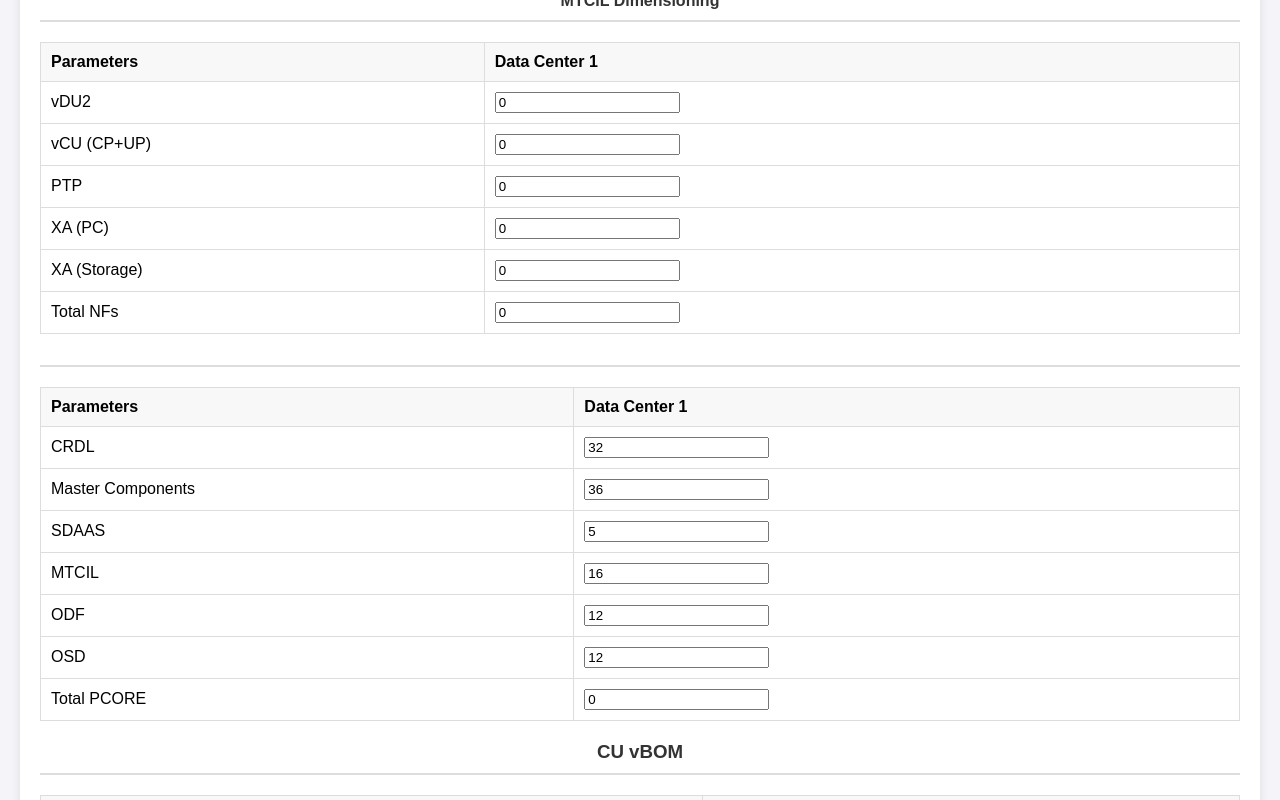
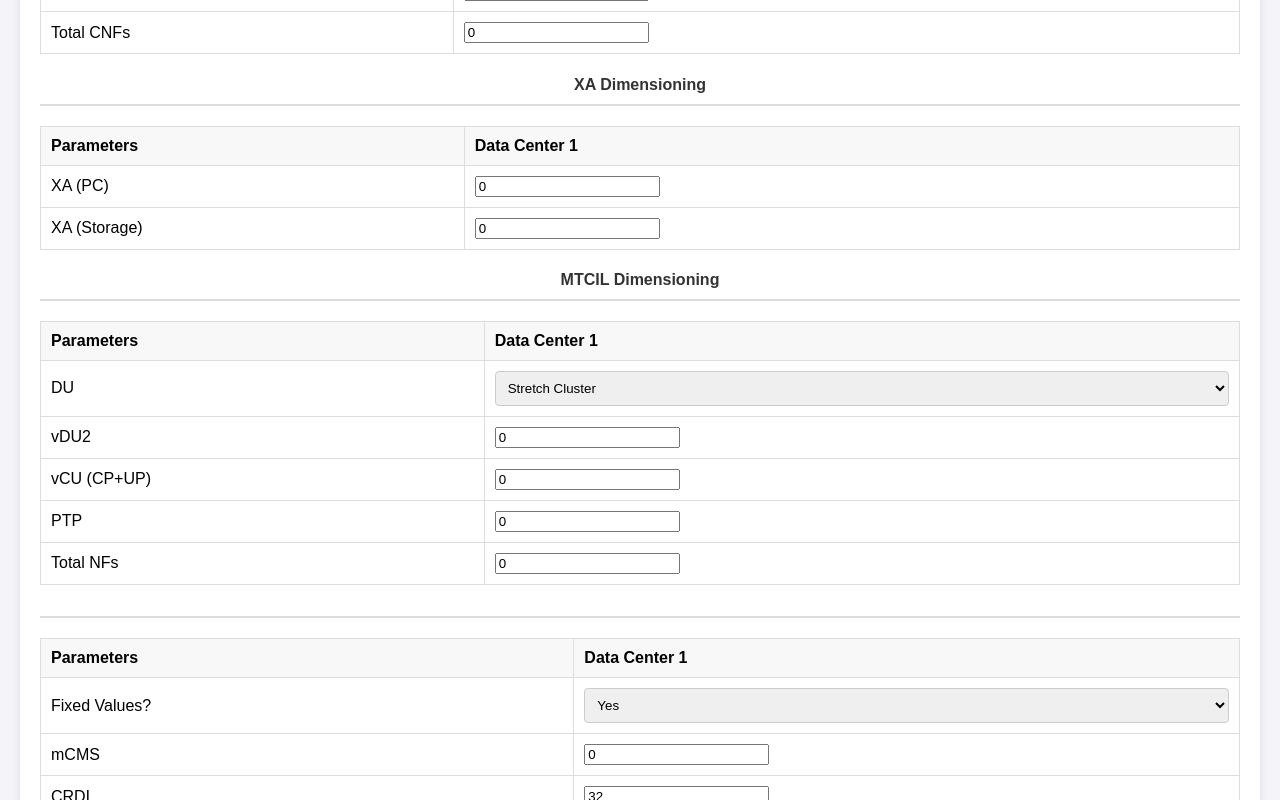
Before and after one commit to ptonpe/BoM-Calculator, a React (Create React App) app: page / in a window 1280 px wide. Shown: the part 960-1760 px from the top of the page. Built offline with nearby package versions, Linux system fonts and the light colour scheme; no server answers.

Commit message:
drop downs added

```diff
--- a/src/App.js
+++ b/src/App.js
@@ -18,6 +18,7 @@ const App = () => {
       nosOfRanMgmtClusterServers: 4,
       nosOfCuClusterServers: 0,
       nosOfRacks: 0,
+      DU: 'SNO',
       vCU: 0,
       vDU: 0,
       RUs: 0,
@@ -62,6 +63,7 @@ const App = () => {
       isCURedundant: 0,
       redundancyPercentage: 0,
       totalCURedundancy: 0,
+      nCMS: 0,
       CRDL: 32,
       MasterComponents: 36,
       Sdaas: 5,
@@ -69,6 +71,8 @@ const App = () => {
       ODF: 12,
       OSD: 12,
       totalNosOfPCORE: 0,
+      DU: 'Stretch Cluster',
+      isFixed: 'Yes'
     },
   ]);
   const [descriptionToItemNumber, setDescriptionToItemNumber] = useState({});
@@ -91,6 +95,7 @@ const App = () => {
           nosOfRanMgmtClusterServers: 4,
           nosOfCuClusterServers: 0,
           nosOfRacks: 1,
+          DU: 'SNO',
           vCU: 0,
           vDU: 0,
           RUs: 0,
@@ -135,6 +140,7 @@ const App = () => {
           isCURedundant: 0,
           redundancyPercentage: 0,
           totalCURedundancy: 0,
+          nCMS: 0,
           CRDL: 0,
           MasterComponents: 0,
           Sdaas: 0,
@@ -142,6 +148,8 @@ const App = () => {
           ODF: 0,
           OSD: 0,
           totalNosOfPCORE: 0,
+          DU: 'Stretch Cluster',
+          isFixed: 'Yes'
         });
       }
       return newValues.slice(0, num);
@@ -156,7 +164,7 @@ const App = () => {
 
     if (['nosOfNodes', 'automationCluster', 'totalNosOfServers', 'XApc', 'XAstor', 'vCU', 'vDU', 'RUs', 'vDU2', 'vCUCPUP', 'PTP', 'nosOfSites', 'absMidhaulPer4G', 'absMidhaulPer5GFDD', 'absMidhaulPerTDD',
       'pooling4G', 'pooling5GFDD', 'pooling5GTDD', 'plannedFDDCard', 'plannedTDDCard', 'isCU', 'isCURedundant', 'redundancyPercentage',
-    'cellsPerSector4G', 'cellsPerSectorFDD', 'cellsPerSectorTDD'].includes(name)) {
+      'cellsPerSector4G', 'cellsPerSectorFDD', 'cellsPerSectorTDD', 'DU'].includes(name)) {
       await fetchCalculatedValues(newValues);
     }
   };
@@ -223,6 +231,7 @@ const App = () => {
     nosOfRanMgmtClusterServers: 'RAN Mgmt Cluster Servers',
     nosOfCuClusterServers: 'CU Cluster Servers',
     nosOfRacks: 'Number of Racks',
+    DU: 'DU',
     vCU: 'vCU',
     vDU: 'vDU',
     RUs: 'RUs',
@@ -272,7 +281,9 @@ const App = () => {
     MTCIL: 'MTCIL',
     ODF: 'ODF',
     OSD: 'OSD',
-    totalNosOfPCORE: 'Total PCORE'
+    nCMS: 'mCMS',
+    totalNosOfPCORE: 'Total PCORE',
+    isFixed: 'Fixed Values?'
   };
 
   return (
@@ -327,7 +338,7 @@ const App = () => {
                   {Object.keys(inputValues[0]).filter(param => !['technology', 'platformType', 'automationCluster', 'nosOfNodes', 'vCU', 'vDU', 'RUs', 'totalCNFs', 'vDU2', 'vCUCPUP', 'PTP', 'totalNFs', 'nosOfSites', 'absMidhaulPer4G', 'absMidhaulPer5GFDD', 'absMidhaulPerTDD', 'pooling4G', 'pooling5GFDD', 'pooling5GTDD', 'absMidhaulThrough4G', 'absMidhaulThrough5GFDD', 'absMidhaulThrough5GTDD', 'perInstance4G', 'perInstance5GFDD',
                     'perInstance5GTDD', 'perInstance4GCard', 'perInstance5GFDDCard', 'perInstance5GTDDCard', 'plannedFDDCard', 'plannedTDDCard', 'total4GServers', 'total5GFDDServers', 'XApc', 'XAstor', 'diskCapacity', 'deltaRequirement', 'additionalServers',
                     'total5GTDDServers', 'isCU', 'masterPCORE', 'mtcilPCORE', 'totalvCUInstances', 'totalClusterPCORE', 'totalCUServers', 'isCURedundant', 'redundancyPercentage', 'totalCURedundancy',
-                  'cellsPerSector4G', 'cellsPerSectorFDD', 'cellsPerSectorTDD', 'CRDL', 'MasterComponents', 'Sdaas', 'MTCIL', 'ODF','OSD', 'nCMS', 'totalNosOfPCORE'].includes(param)).map((param, paramIndex) => (
+                    'cellsPerSector4G', 'cellsPerSectorFDD', 'cellsPerSectorTDD', 'CRDL', 'MasterComponents', 'Sdaas', 'MTCIL', 'ODF', 'OSD', 'nCMS', 'totalNosOfPCORE'].includes(param)).map((param, paramIndex) => (
                       <tr key={paramIndex}>
                         <td>{paramLabels[param]}</td>
                         {inputValues.map((values, index) => (
@@ -341,7 +352,7 @@ const App = () => {
               </table>
               <div>
                 <h3>RAN Management vBOM</h3>
-                <h4>nCMS Dimensioning</h4>
+                <h4>mCMS Dimensioning</h4>
                 <table>
                   <thead>
                     <tr>
@@ -372,6 +383,29 @@ const App = () => {
                     </tr>
                   </tbody>
                 </table>
+                <h4>XA Dimensioning</h4>
+                <table>
+                  <thead>
+                    <tr>
+                      <th>Parameters</th>
+                      {inputValues.map((_, index) => (
+                        <th key={index}>Data Center {index + 1}</th>
+                      ))}
+                    </tr>
+                  </thead>
+                  <tbody>
+                    {['XApc', 'XAstor'].map((param, paramIndex) => (
+                      <tr key={paramIndex}>
+                        <td>{paramLabels[param]}</td>
+                        {inputValues.map((values, index) => (
+                          <td key={index}>
+                            <input name={param} value={values[param]} onChange={(e) => handleChange(index, e)} />
+                          </td>
+                        ))}
+                      </tr>
+                    ))}
+                  </tbody>
+                </table>
               </div>
               <div>
                 <h4>MTCIL Dimensioning</h4>
@@ -385,12 +419,20 @@ const App = () => {
                     </tr>
                   </thead>
                   <tbody>
-                    {['vDU2', 'vCUCPUP', 'PTP', 'XApc', 'XAstor'].map((param, paramIndex) => (
+                    {['DU', 'vDU2', 'vCUCPUP', 'PTP'].map((param, paramIndex) => (
                       <tr key={paramIndex}>
                         <td>{paramLabels[param]}</td>
                         {inputValues.map((values, index) => (
                           <td key={index}>
-                            <input name={param} value={values[param]} onChange={(e) => handleChange(index, e)} />
+                            {param === 'DU' ? (
+                              <select name={param} value={values[param]} onChange={(e) => handleChange(index, e)} >
+                                <option value="SNO">SNO</option>
+                                <option value="Stretch Cluster">Stretch Cluster</option>
+                              </select>
+                            ) : (
+                              <input name={param} value={values[param]} onChange={(e) => handleChange(index, e)}
+                                disabled={values.DU === 'SNO' && (param === 'vDU2' || param === 'PTP')} />
+                            )}
                           </td>
                         ))}
                       </tr>
@@ -418,16 +460,25 @@ const App = () => {
                     </tr>
                   </thead>
                   <tbody>
-                    {['CRDL', 'MasterComponents', 'Sdaas', 'MTCIL', 'ODF', 'OSD', 'totalNosOfPCORE'].map((param, paramIndex) => (
+                    {['isFixed', 'nCMS', 'CRDL', 'MasterComponents', 'Sdaas', 'MTCIL', 'ODF', 'OSD', 'totalNosOfPCORE'].map((param, paramIndex) => (
                       <tr key={paramIndex}>
                         <td>{paramLabels[param]}</td>
                         {inputValues.map((values, index) => (
                           <td key={index}>
-                            <input name={param} value={values[param]} readOnly />
+                            {param === 'isFixed' ? (
+                              <select name={param} value={values[param]} onChange={(e) => handleChange(index, e)}>
+                                <option value="Yes">Yes</option>
+                                <option value="No">No</option>
+                              </select>
+                            ) : (
+                              < input name={param} value={values[param]} onChange={(e) => handleChange(index, e)}
+                              readOnly={values.isFixed === 'Yes' && ['CRDL', 'MasterComponents', 'Sdaas', 'ODF', 'OSD'].includes(param)} />
+                            )}
                           </td>
                         ))}
                       </tr>
                     ))}
+
                   </tbody>
                 </table>
               </div>
@@ -573,7 +624,7 @@ const App = () => {
               <Link to="/hardware"><button>Go to Hardware Page</button></Link>
             </div>
           } />
-          <Route path="/hardware" element={<HardwareData inputValues={inputValues} descriptionToItemNumber={descriptionToItemNumber}/>} />
+          <Route path="/hardware" element={<HardwareData inputValues={inputValues} descriptionToItemNumber={descriptionToItemNumber} />} />
         </Routes>
       </div>
     </Router>
```
Lines whose indentation alone changed are shown as unchanged.
